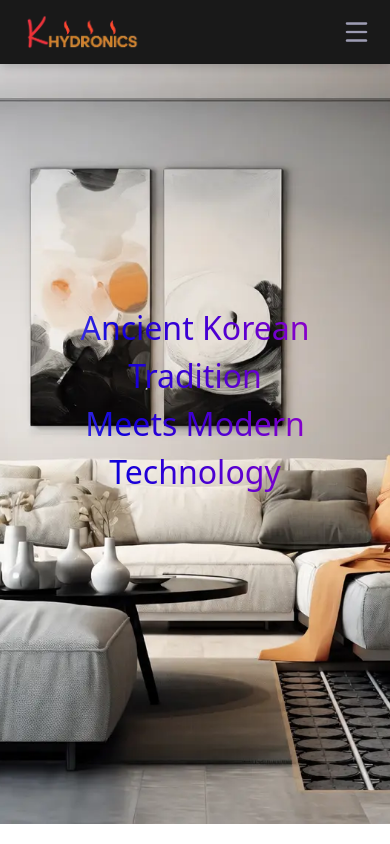
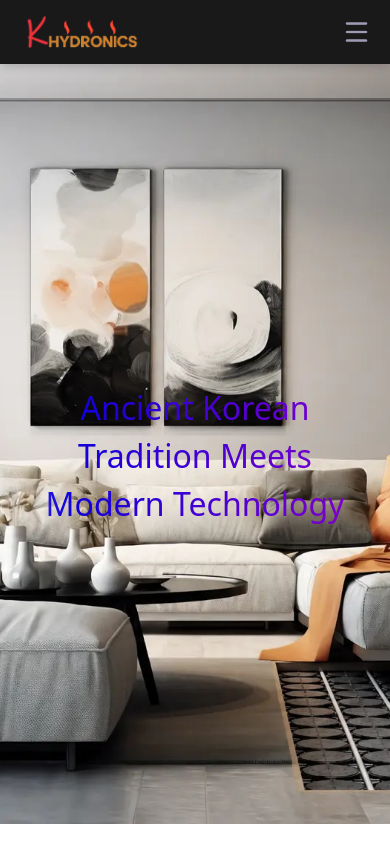
Before and after one commit to stevenchung213/k-hydronics, a React (Vite) app: page / in a window 390 px wide. Shown: the top 844 px of the page. Built offline with nearby package versions, Linux system fonts and the light colour scheme.

Commit message:
update styling for slogan on homepage for desktop and mobile

```diff
--- a/src/components/home/styles.css
+++ b/src/components/home/styles.css
@@ -8,6 +8,7 @@
   background-repeat: no-repeat;
   background-size: cover;
 }
+
 
 .cover_photo {
   display: flex;
@@ -24,6 +25,7 @@
   box-shadow: 0 4px 10px -1px rgba(0, 0, 0, 0.25);
 }
 
+
 .subheader {
   display: flex;
   margin: auto;
@@ -31,7 +33,6 @@
   color: rgb(71, 65, 56);
   font-weight: 300;
 }
-
 
 @keyframes diaSweep {
   0% {
@@ -49,11 +50,11 @@
   margin: auto;
 }
 
-#slogan div {
+#slogan>div {
   display: flex;
-  font-size: 2.6rem;
-  font-weight: 300;
-  line-height: 3.3rem;
+  font-size: 3rem;
+  font-weight: 320;
+  line-height: 4.2rem;
   /* 1. Set text color to transparent so background shows */
   color: transparent;
 
@@ -99,14 +100,6 @@
     margin-bottom: 0;
   }
 
-  .slogan {
-    width: 100%;
-    margin: auto;
-    font-size: 2.2rem;
-    padding-top: 28rem;
-    padding-bottom: 10rem;
-  }
-
   .subheader {
     display: flex;
     margin: auto;
@@ -118,11 +111,11 @@
   }
 
   #slogan {
-    margin-top: 15rem;
-    padding: 0 5rem;
+    margin-top: 20rem;
+    padding: 0 1rem;
   }
 
-  #slogan div {
+  #slogan>div {
     font-size: 2rem;
     line-height: 3rem;
   }
```
